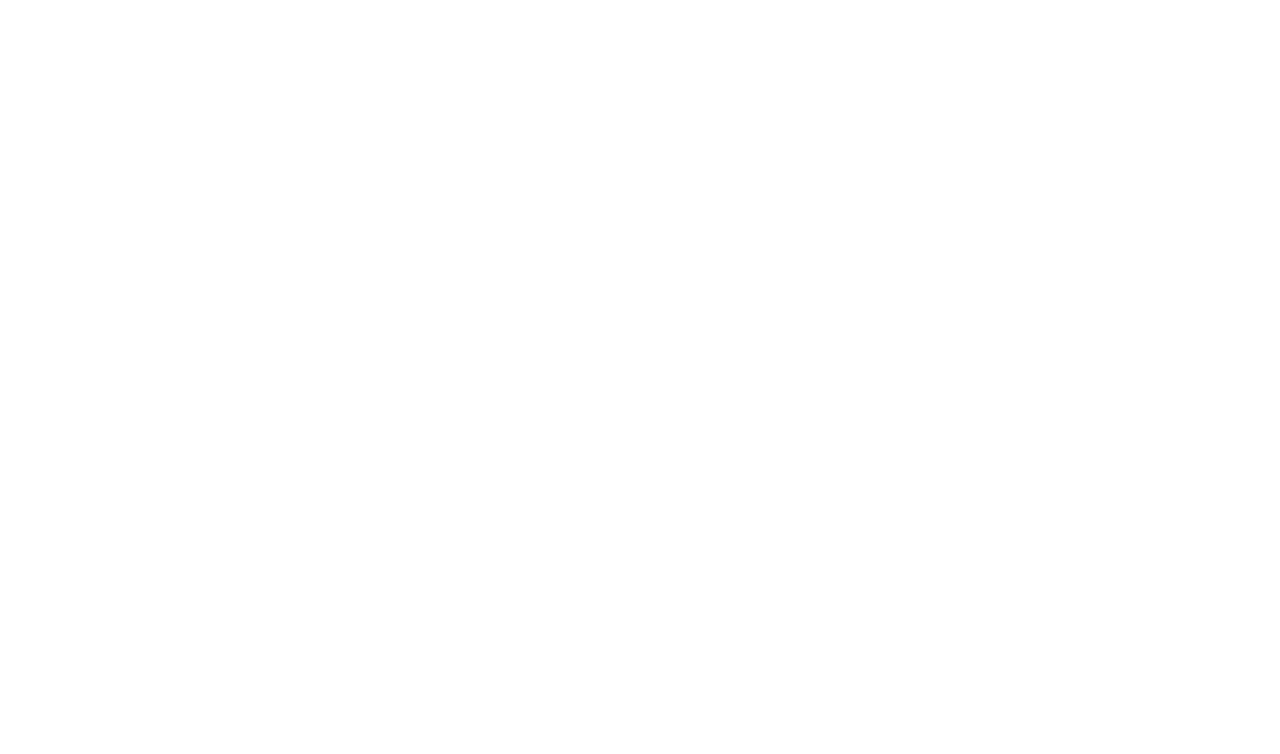
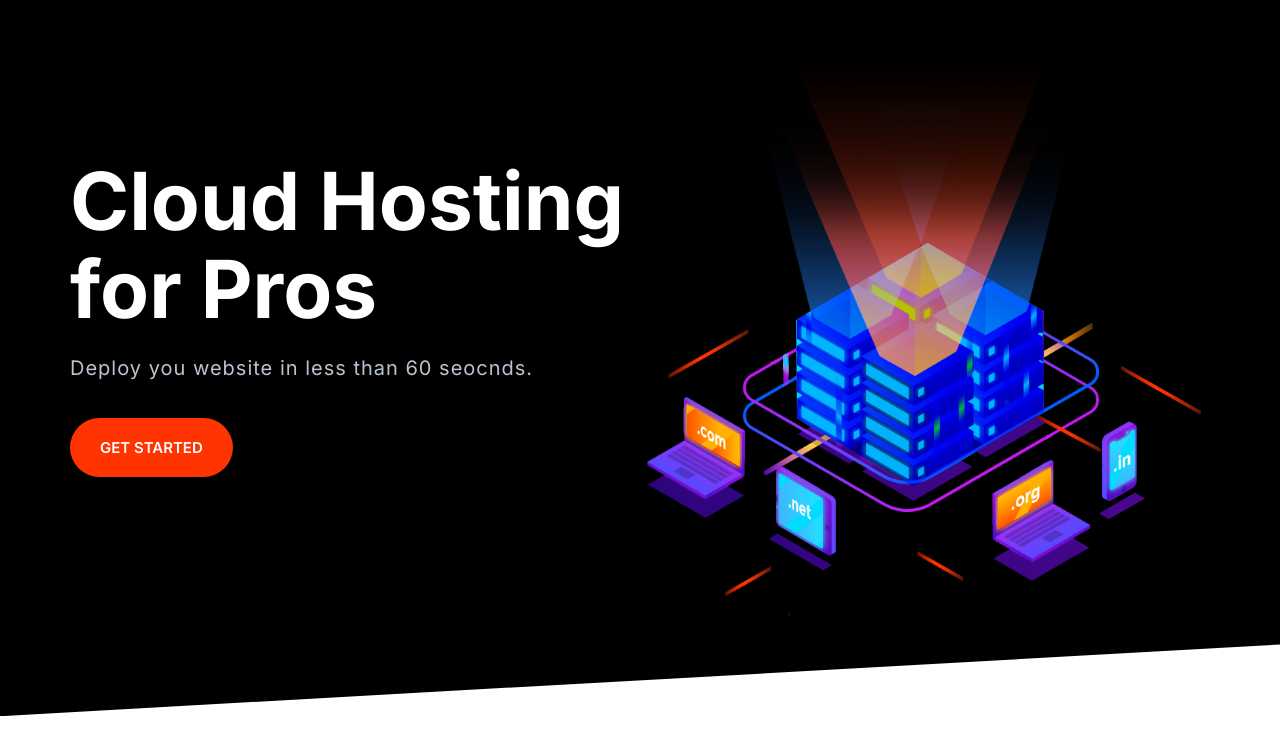
Before and after one commit to ValentinSerban/valentin, a plain HTML site: page Hostify/index.html in a window 1280 px wide. Drawn offline with Linux system fonts and the light colour scheme.

Commit message:
Build hero component.

```diff
--- a/Hostify/css/styles.css
+++ b/Hostify/css/styles.css
@@ -32,6 +32,7 @@ h2,
 h3 {
   color: var(--color-headings);
   margin-bottom: 1rem;
+  line-height: 1.1;
 }
 
 h1 {
@@ -680,3 +681,31 @@ a {
     border: 0;
   }
 }
+
+/* Hero */
+
+.hero {
+  clip-path: polygon(0 0, 100% 0, 100% 90%, 0 100%);
+}
+
+.hero__tagline {
+  font-size: 2rem;
+  color: #b9c3cf;
+  letter-spacing: 1px;
+  margin: 2rem 0 5rem;
+}
+
+.hero__image {
+  width: 100%;
+}
+
+@media screen and (min-width: 768px) {
+  .hero {
+    padding-top: 0;
+  }
+
+  .hero__content {
+    text-align: left;
+    align-self: center;
+  }
+}
--- a/Hostify/index.html
+++ b/Hostify/index.html
@@ -12,7 +12,16 @@
   <link rel="stylesheet" href="css/styles.css">
 </head>
 <body>
-
+  <section class="block block--dark block--skewed-left hero">
+    <div class="container grid grid--cols-2">
+      <header class="block__header hero__content">
+        <h1 class="block__heading">Cloud Hosting for Pros</h1>
+        <p class="hero__tagline">Deploy you website in less than 60 seocnds.</p>
+        <a class="btn btn--accent btn--streched" href="">Get Started</a>
+      </header>
+      <img class="hero__image" src="images/banner.png" alt="">
+    </div>
+  </section>
   <script src="js/main.js"></script>
 </body>
 </html>
```
Also changed, not shown: Hostify/components/hero.html (added, +10 -0 lines), Hostify/images/banner.png (added).
